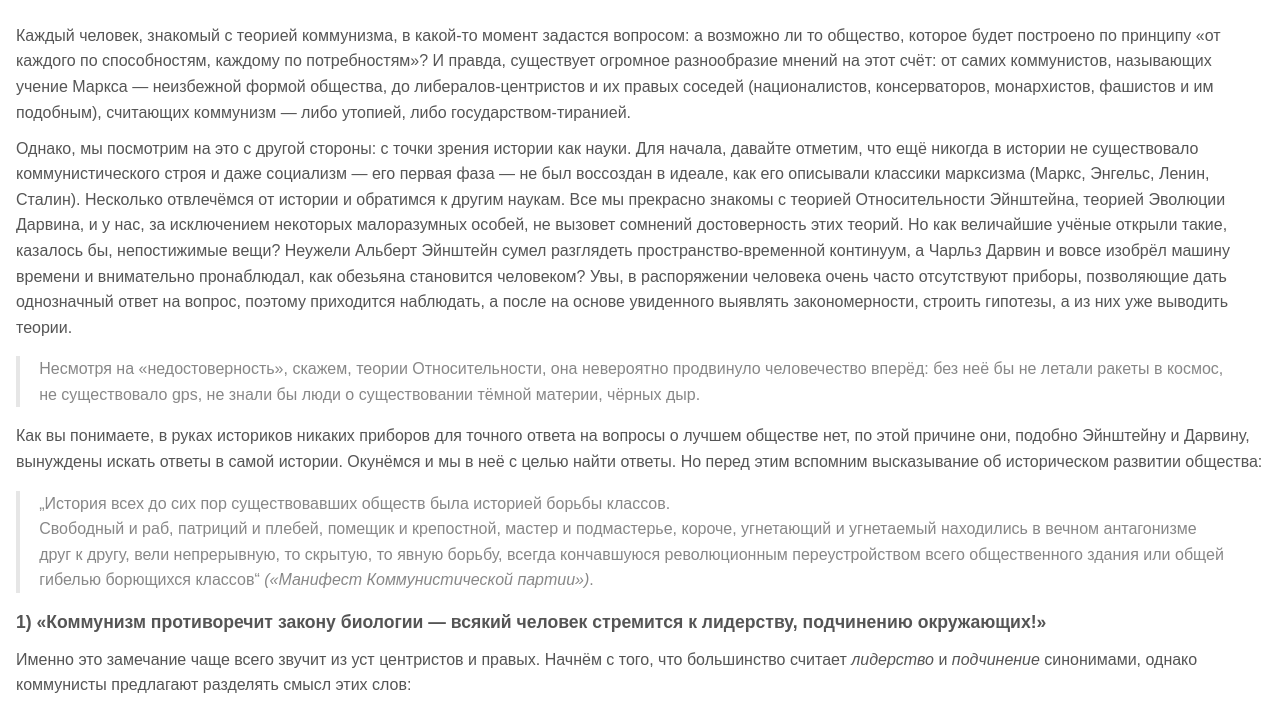
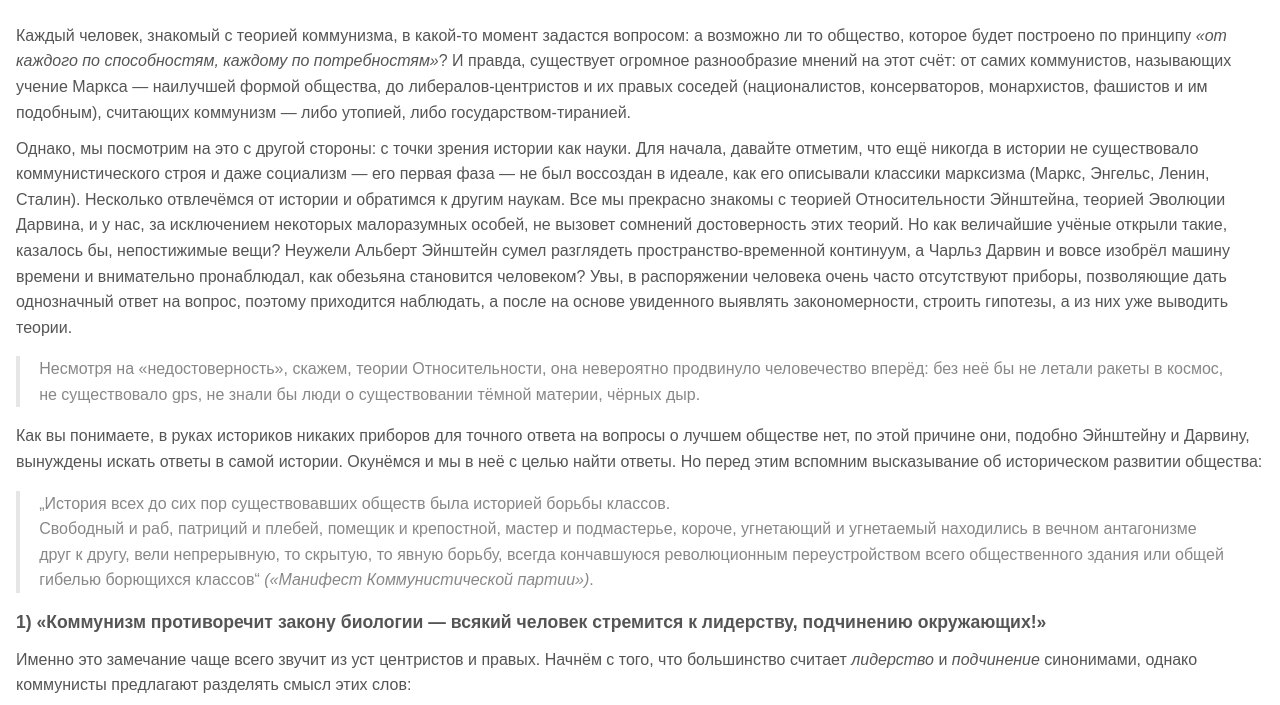
Before and after one commit to Azat-Bilalov/Azat-Bilalov.github.io, a plain HTML site: page page/blog/utopian_system.html in a window 1280 px wide. Shown: the part 79-784 px from the top of the page. Drawn offline with Linux system fonts and the light colour scheme.

Commit message:
Update utopian_system.html

```diff
--- a/page/blog/utopian_system.html
+++ b/page/blog/utopian_system.html
@@ -362,7 +362,7 @@
 				height: auto !important;
 			}
 		}
-	</style><div id="rendered-md"><p>Каждый человек, знакомый с теорией коммунизма, в какой-то момент задастся вопросом: а возможно ли то общество, которое будет построено по принципу «от каждого по способностям, каждому по потребностям»? И правда, существует огромное разнообразие мнений на этот счёт: от самих коммунистов, называющих учение Маркса — неизбежной формой общества, до либералов-центристов и их правых соседей (националистов, консерваторов, монархистов, фашистов и им подобным), считающих коммунизм — либо утопией, либо государством-тиранией.</p>
+	</style><div id="rendered-md"><p>Каждый человек, знакомый с теорией коммунизма, в какой-то момент задастся вопросом: а возможно ли то общество, которое будет построено по принципу <em>«от каждого по способностям, каждому по потребностям»</em>? И правда, существует огромное разнообразие мнений на этот счёт: от самих коммунистов, называющих учение Маркса — наилучшей формой общества, до либералов-центристов и их правых соседей (националистов, консерваторов, монархистов, фашистов и им подобным), считающих коммунизм — либо утопией, либо государством-тиранией.</p>
 <p>Однако, мы посмотрим на это с другой стороны: с точки зрения истории как науки. Для начала, давайте отметим, что ещё никогда в истории не существовало коммунистического строя и даже социализм — его первая фаза — не был воссоздан в идеале, как его описывали классики марксизма (Маркс, Энгельс, Ленин, Сталин). Несколько отвлечёмся от истории и обратимся к другим наукам. Все мы прекрасно знакомы с теорией Относительности Эйнштейна, теорией Эволюции Дарвина, и у нас, за исключением некоторых малоразумных особей, не вызовет сомнений достоверность этих теорий. Но как величайшие учёные открыли такие, казалось бы, непостижимые вещи? Неужели Альберт Эйнштейн сумел разглядеть пространство-временной континуум, а Чарльз Дарвин и вовсе изобрёл машину времени и внимательно пронаблюдал, как обезьяна становится человеком? Увы, в распоряжении человека очень часто отсутствуют приборы, позволяющие дать однозначный ответ на вопрос, поэтому приходится наблюдать, а после на основе увиденного выявлять закономерности, строить гипотезы, а из них уже выводить теории.</p>
 <blockquote>
 <p>Несмотря на «недостоверность», скажем, теории Относительности, она невероятно продвинуло человечество вперёд: без неё бы не летали ракеты в космос, не существовало gps, не знали бы люди о существовании тёмной материи, чёрных дыр.</p>
```
